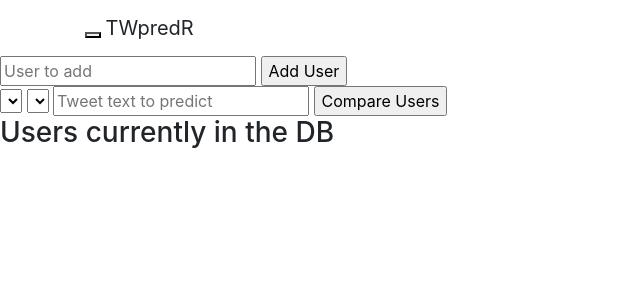
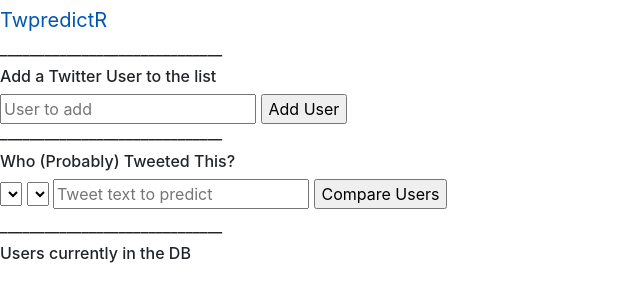
Before and after one commit to ed-chin-git/TWpredictR, a Flask app: page / in a window 1280 px wide. Shown: the top 302 px of the page, without its empty margins (0-640 px from the left). Run offline with Flask 2, Linux system fonts and the light colour scheme; data that the repository does not hold is empty; some libraries are stand-ins or nearby versions.

Commit message:
Style up the home page

```diff
--- a/TWpred/templates/base.html
+++ b/TWpred/templates/base.html
@@ -3,44 +3,32 @@
 <head>
   <!-- Required meta tags -->
   <meta charset="utf-8">
-    <meta name="viewport" content="width=device-width, initial-scale=1, shrink-to-fit=no">
+  <title>TweetR!</title>
+  <meta name="viewport" content="width=device-width, initial-scale=1">
 
   <!-- Bootstrap CSS -->
   <link rel="stylesheet" href="https://stackpath.bootstrapcdn.com/bootstrap/4.1.3/css/bootstrap.min.css" integrity="sha384-MCw98/SFnGE8fJT3GXwEOngsV7Zt27NXFoaoApmYm81iuXoPkFOJwJ8ERdknLPMO" crossorigin="anonymous">
-    <title>TweetR!</title>
+
 </head>
 
-
+<header>
+<div class="navbar-header">
+  <a class="navbar-brand" href="/" > TwpredictR     </a>
+</div>
+</header>
 
 <body>
-    <nav class="navbar navbar-inverse navbar-fixed-top">
-    <div class="container">
-        <div class="navbar-header">
-            <button type="button" class="navbar-toggle" data-toggle="collapse" data-target=".navbar-collapse">
-                <span class="sr-only">Toggle navigation</span>
-                <span class="icon-bar"></span>
-                <span class="icon-bar"></span>
-                <span class="icon-bar"></span>
-            </button>
-            <a asp-area="" asp-controller="Home" asp-action="Index" class="navbar-brand">TWpredR</a>
-        </div>
-        <div class="navbar-collapse collapse">
-            <ul class="nav navbar-nav">
-                <li><a asp-area="" asp-controller="Home" asp-action="Index">Home</a></li>
-                <li><a asp-area="" asp-controller="Home" asp-action="Contact">About Us</a></li>
-            </ul>
-        </div>
-    </div>
-    </nav>
+  {% block content %}
 
-
-
-
-    {% block content %}
+  <h6>______________________________</h6>
+  <h6>Add a Twitter User to the list</h6>
   <form action="/user" method="post">
       <input type="text" name="user_name" placeholder="User to add">
       <input type="submit" value="Add User">
   </form>
+
+  <h6>______________________________</h6>
+  <h6>Who (Probably) Tweeted This?</h6>
 
     <form action="/compare" method="post">
       <select name="user1">
@@ -56,11 +44,12 @@
       <input type="text" name="tweet_text" placeholder="Tweet text to predict">
       <input type="submit" value="Compare Users">
   </form>
-
-    <h3>Users currently in the DB</h3>
+  <h6>        </h6>
+  <h6>______________________________</h6>
+  <h6>Users currently in the DB</h6>
   <ul>
       {% for user in users %}
-        <li>{{user.id}} - {{user.name}}  </li>
+      <li>{{user.name}} - {{user.id}}  </li>
       {% endfor %}
   </ul>
   {% endblock %}
```
Lines whose indentation alone changed are shown as unchanged.
